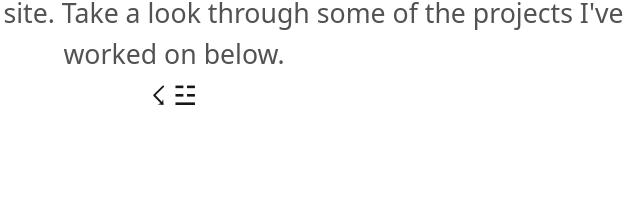
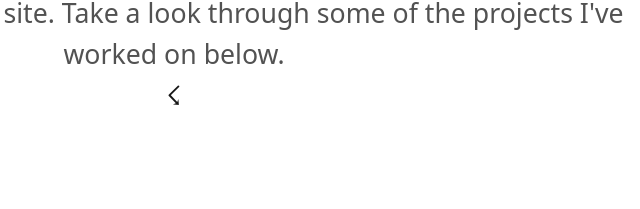
Before and after one commit to jbarraza22/jbarraz, a plain HTML site: page index.html in a window 1280 px wide. Shown: the part 337-546 px from the top of the page, 466-1106 px from the left. Drawn offline with Linux system fonts and the light colour scheme; a web font is replaced by a local one.

Commit message:
Remove one symbol from the hero section

```diff
--- a/index.html
+++ b/index.html
@@ -41,7 +41,7 @@
             </p>
 
             <div class="hero-symbols" aria-hidden="true">
-                &#9735; &#9779;
+                &#9735;
             </div>
         </section>
 
```
